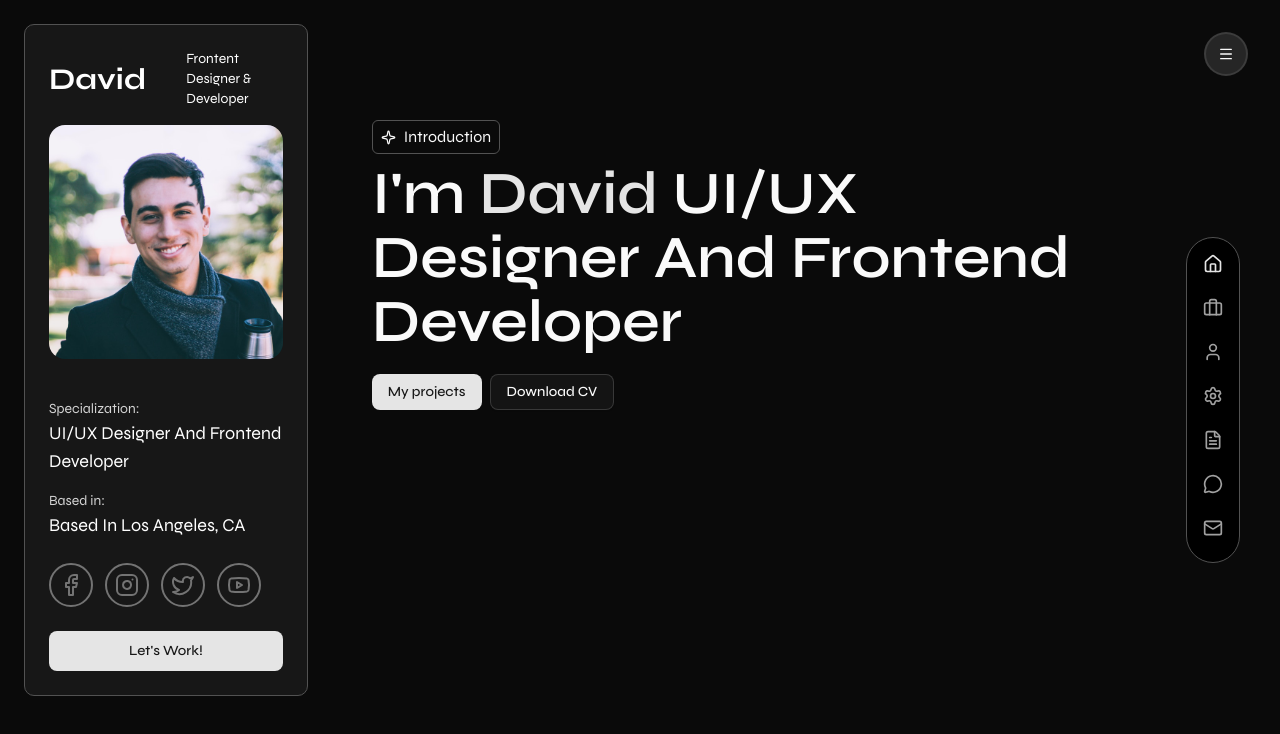
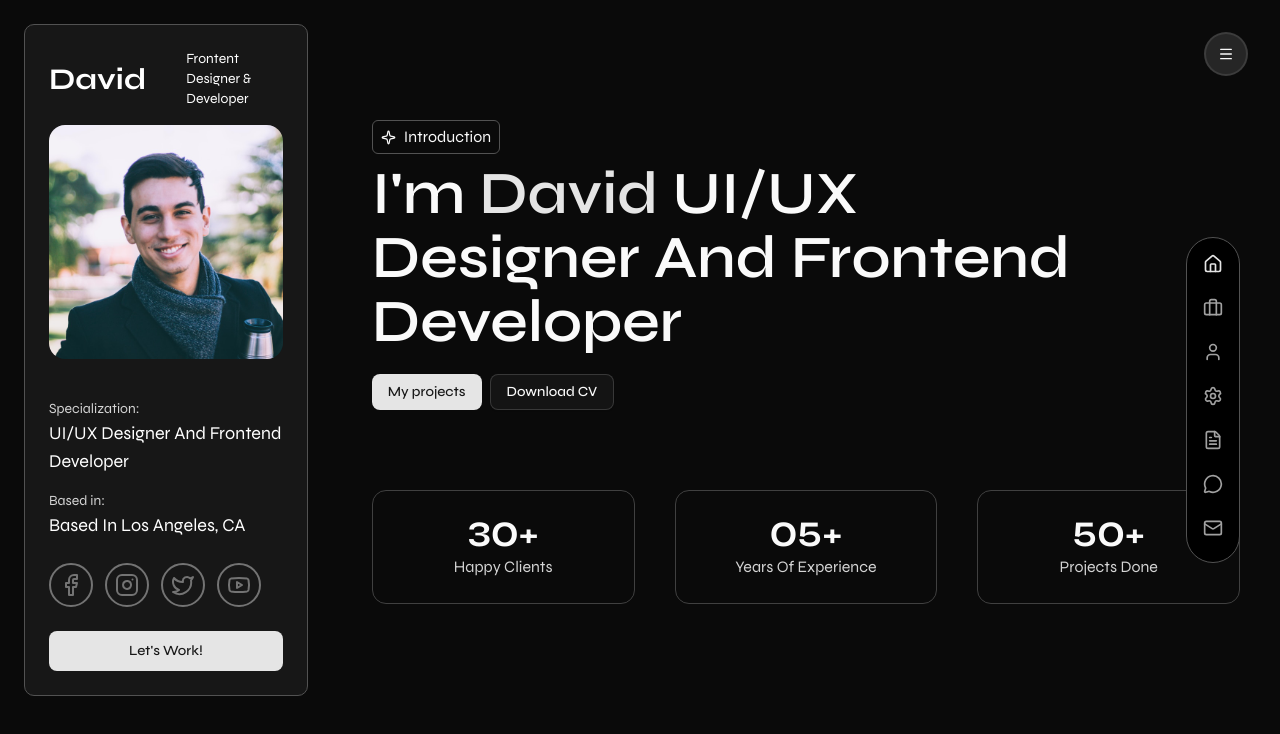
Before and after one commit to Jisap/portfolio-2025, a React (Vite) app: page / in a window 1280 px wide. Shown: the top 734 px of the page. Built offline with nearby package versions, Linux system fonts and the light colour scheme.

Commit message:
feat: add Stats component and integrate it into the main application.

```diff
--- a/src/App.tsx
+++ b/src/App.tsx
@@ -1,6 +1,7 @@
 import { useEffect } from "react"
 import { Button } from "./components/ui/button"
 import { Hero } from "./components/Hero"
+import { Stats } from "./components/Stats"
 
 
 
@@ -10,6 +11,7 @@
   return (
     <main className="flex flex-col container mx-auto p-10 max-w-4xl lg:pr-10 lg:pl-0 lg:max-w-6xl">
       <Hero />
+      <Stats />
     </main>
   )
 }
--- /dev/null
+++ b/src/components/Stats.tsx
@@ -0,0 +1,35 @@
+import { motion } from "motion/react"
+import { SparkleIcon } from "lucide-react"
+import { fadeUp, staggerContainer } from "@/lib/animations"
+import { Button } from "./ui/button"
+import { statsData } from "@/constants"
+
+
+
+
+export const Stats = () => {
+  return (
+    <motion.section
+      initial="hidden"
+      whileInView="visible"
+      viewport={{ once: true, amount: 0.8 }}
+      variants={staggerContainer(0.6)}
+      className="grid grid-cols-1 sm:grid-cols-2 lg:grid-cols-3 gap-10 mt-20"
+      id="stats"
+    >
+      {statsData.map((stats, i) => {
+        return (
+          <motion.div
+            key={i}
+            variants={fadeUp}
+            className="border border-neutral-700 p-6 rounded-xl flex justify-center items-center flex-col py-6"
+          >
+            <p className="text-4xl capitalize font-bold lining-nums">{stats.number}</p>
+            <p className="text-neutral-300">{stats.label}</p>
+
+          </motion.div>
+        )
+      })}
+    </motion.section>
+  )
+}
```
